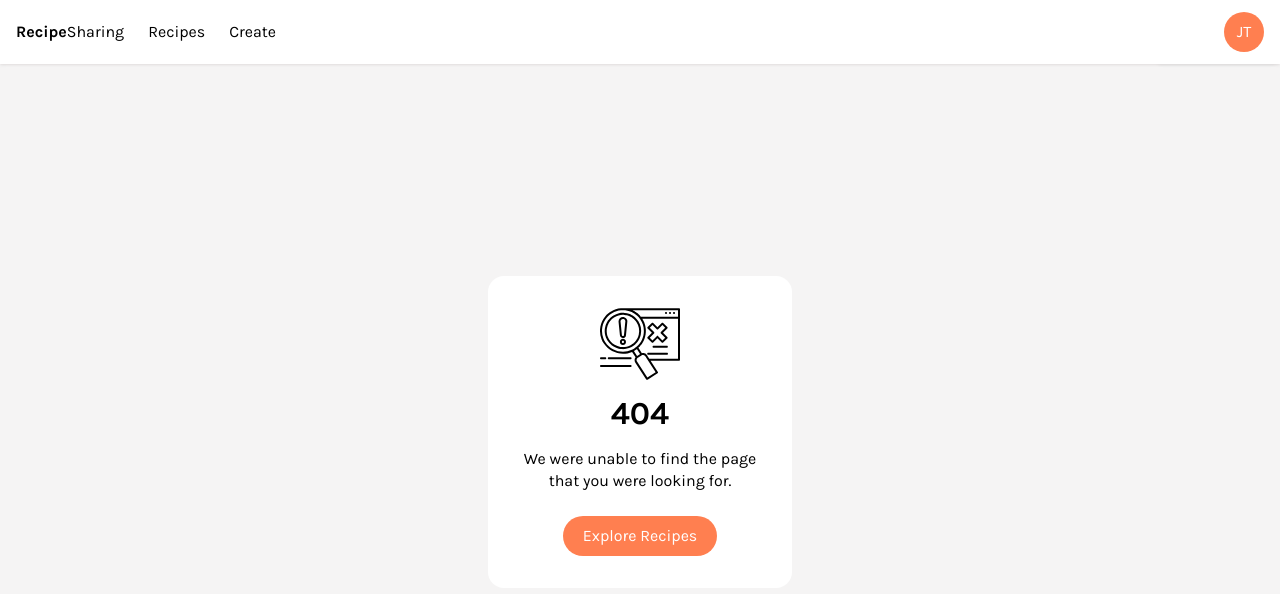
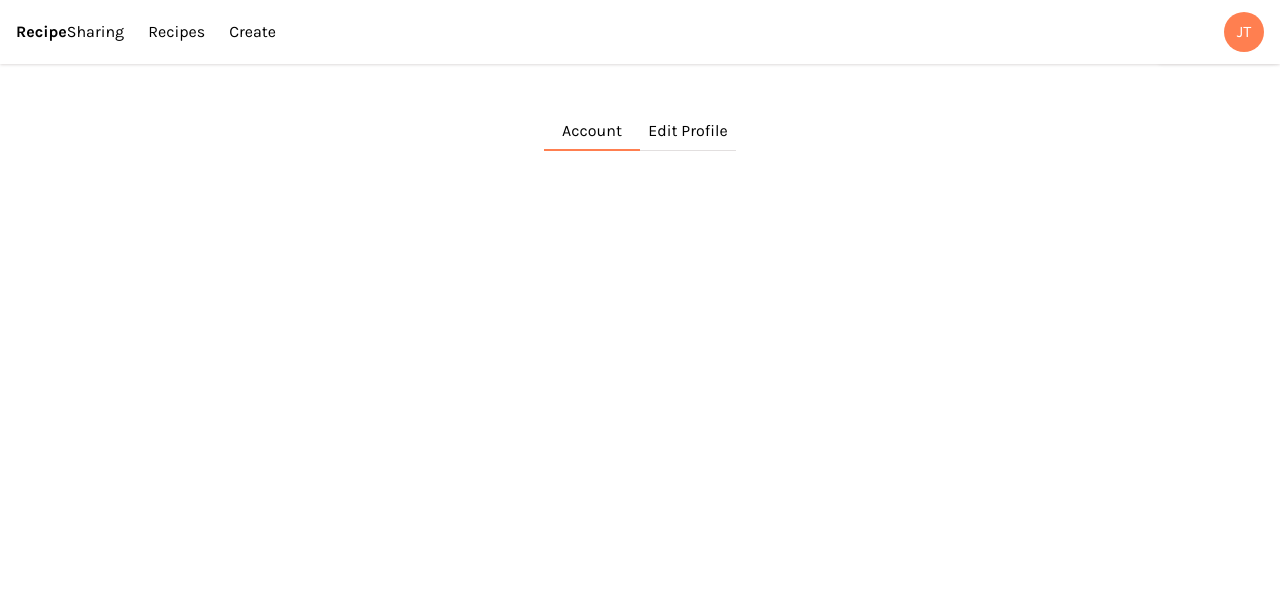
Before and after one commit to dreamz89/recipe-sharing, a React (Vite) app: page /settings in a window 1280 px wide. Before the commit this address had no page. Shown: the top 594 px of the page. Built offline with nearby package versions, Linux system fonts and the light colour scheme.

Commit message:
feat: add Settings page and NavTabs component

```diff
--- a/src/components/Navigation/DesktopDropdown.tsx
+++ b/src/components/Navigation/DesktopDropdown.tsx
@@ -46,7 +46,7 @@ const DesktopDropdown = ({ className, onLinkClick }: Props) => {
       </BaseLink>
       <BaseLink
         type="navlink"
-        to="/settings"
+        to="/settings/account"
         className="flex gap-2"
         onLinkClick={onLinkClick}
       >
--- a/src/components/Navigation/MobileDropdown.tsx
+++ b/src/components/Navigation/MobileDropdown.tsx
@@ -74,7 +74,7 @@ const MobileDropdown = ({ className, onLinkClick }: Props) => {
           </BaseLink>
           <BaseLink
             type="navlink"
-            to="/settings"
+            to="/settings/account"
             className="flex gap-2"
             onLinkClick={onLinkClick}
           >
--- /dev/null
+++ b/src/components/ui/NavTabs/index.tsx
@@ -0,0 +1,55 @@
+import { twMerge } from 'tailwind-merge'
+
+import BaseLink from '@/components/ui/Link'
+
+interface Tab {
+  label: string
+  path: string
+}
+
+interface Props {
+  tabs: Tab[]
+  activeTabIndex: number
+  className?: string
+  isVertical?: boolean
+}
+
+const NavTabs = ({
+  tabs,
+  activeTabIndex,
+  className,
+  isVertical = false,
+}: Props) => {
+  const verticalTranslations: string[] = []
+  tabs.forEach((_, index) =>
+    verticalTranslations.push(`translate-y-[${index * 32}px]`)
+  )
+
+  const horizontalTranslations: string[] = []
+  tabs.forEach((_, index) =>
+    horizontalTranslations.push(`translate-x-[${index * 96}px]`)
+  )
+
+  return (
+    <div className={twMerge('relative', className)}>
+      <div className={`flex ${isVertical ? 'ml-4 flex-col' : 'flex-row'}`}>
+        {tabs.map((tab) => (
+          <BaseLink
+            key={tab.label}
+            type="navlink"
+            to={tab.path}
+            className={`no-underline ${isVertical ? 'h-8 leading-8' : 'w-24 text-center'}`}
+          >
+            {tab.label}
+          </BaseLink>
+        ))}
+      </div>
+      <div
+        className={`absolute bg-orange400 transition-transform ${isVertical ? `top-0 h-8 w-[1.5px] ${verticalTranslations[activeTabIndex]}` : `bottom-0 h-[1.5px] w-24 ${horizontalTranslations[activeTabIndex]}`} `}
+      />
+      {!isVertical && <hr className="mt-2 w-full border-gray300" />}
+    </div>
+  )
+}
+
+export default NavTabs
--- a/src/main.tsx
+++ b/src/main.tsx
@@ -1,10 +1,13 @@
 import React from 'react'
 import ReactDOM from 'react-dom/client'
 import { BrowserRouter, Routes, Route } from 'react-router'
+
 import App from '@/App'
 import Login from '@/pages/Login'
 import Signup from '@/pages/Signup'
-// import Settings from '@/pages/Settings'
+import Settings from '@/pages/Settings'
+import Account from '@/pages/Account'
+import EditProfile from '@/pages/EditProfile'
 // import Profile from '@/pages/Profile'
 // import Recipes from '@/pages/Recipes'
 // import Recipe from '@/pages/Recipe'
@@ -18,8 +21,11 @@ ReactDOM.createRoot(document.getElementById('root')!).render(
         <Route path="/" element={<App />}>
           <Route path="login" element={<Login />} />
           <Route path="signup" element={<Signup />} />
-          {/* <Route path="settings" element={<Settings />} />
-          <Route path="profile" element={<Profile />} />
+          <Route path="settings" element={<Settings />}>
+            <Route path="account" element={<Account />} />
+            <Route path="edit-profile" element={<EditProfile />} />
+          </Route>
+          {/* <Route path="profile" element={<Profile />} />
           <Route path="recipes">
             <Route index element={<Recipes />} />
             <Route path=":recipe" element={<Recipe />} />
--- /dev/null
+++ b/src/pages/Settings/index.tsx
@@ -0,0 +1,32 @@
+import { Outlet, useLocation } from 'react-router'
+
+import NavTabs from '@/components/ui/NavTabs'
+
+const tabs = [
+  { label: 'Account', path: '/settings/account' },
+  { label: 'Edit Profile', path: '/settings/edit-profile' },
+]
+
+const Settings = () => {
+  const params = useLocation()
+  const activeTabIndex = tabs.findIndex((tab) => tab.path === params.pathname)
+
+  return (
+    <div className="mx-auto mt-14 flex w-fit flex-row gap-x-8 lg:flex-col lg:gap-y-8">
+      <NavTabs
+        tabs={tabs}
+        activeTabIndex={activeTabIndex}
+        className="lg:hidden"
+        isVertical
+      />
+      <NavTabs
+        tabs={tabs}
+        activeTabIndex={activeTabIndex}
+        className="hidden lg:block"
+      />
+      <Outlet />
+    </div>
+  )
+}
+
+export default Settings
```
